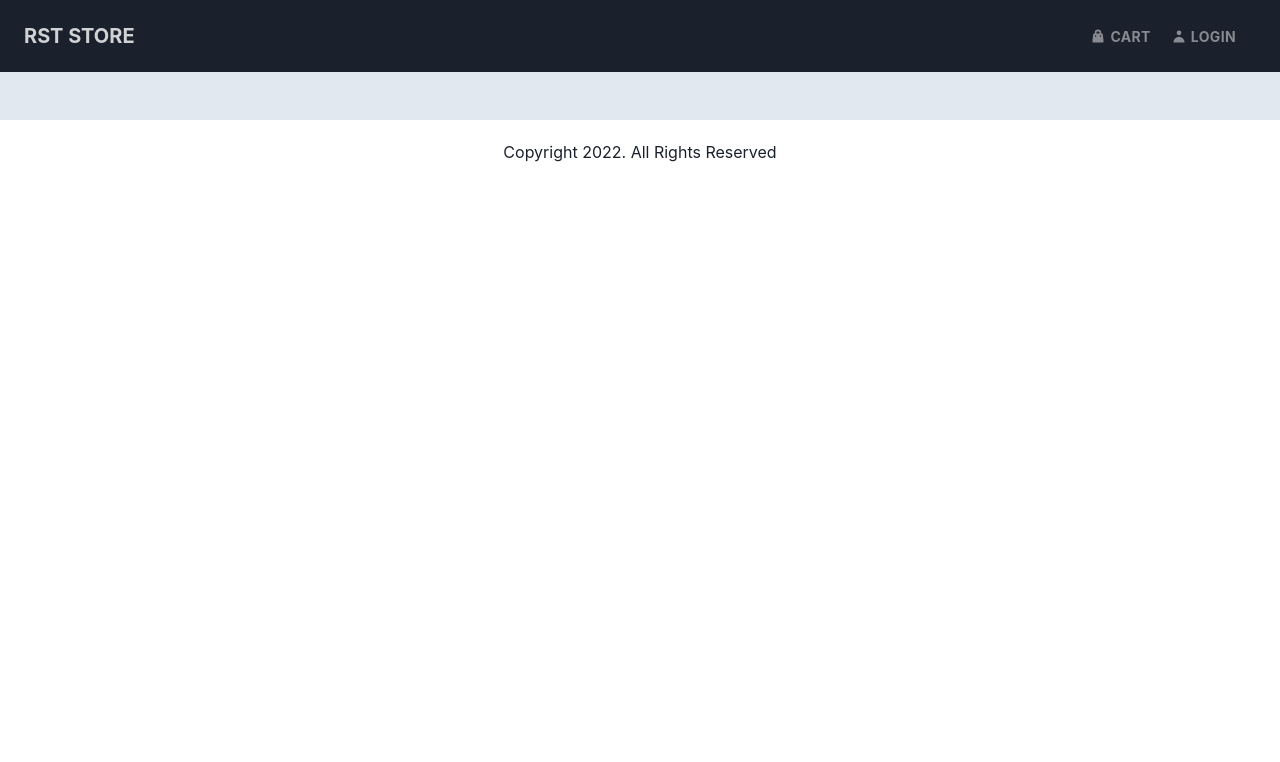
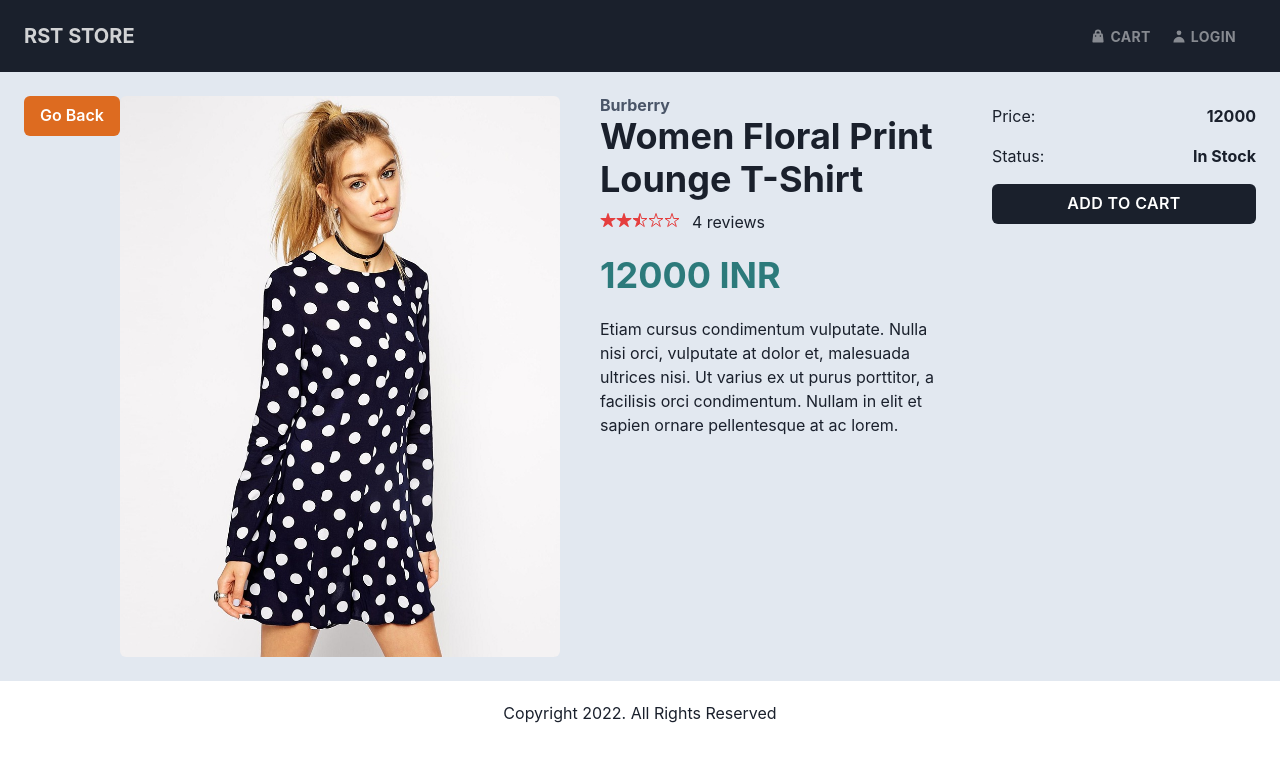
Before and after one commit to shoebmalik07/Ecommerce, a React (Create React App) app in the folder frontend/: page /product/1 in a window 1280 px wide. Shown: the top 762 px of the page. Built offline with nearby package versions, Linux system fonts and the light colour scheme.

Commit message:
Step 6 completed. Design and build the ProductScreen component done.

```diff
--- a/frontend/src/App.js
+++ b/frontend/src/App.js
@@ -3,6 +3,7 @@
 import Footer from './components/Footer'
 import HomeScreen from './screens/HomeScreen';
 import { Flex } from '@chakra-ui/react';
+import ProductScreen from './screens/ProductScreen';
 
 
 const App = () => {
@@ -19,9 +20,10 @@
           bgColor='gray.200'
 
         >
-          {/* <HomeScreen /> */}
+
           <Routes>
             <Route path='/' element={<HomeScreen />} />
+            <Route path='/product/:id' element={<ProductScreen />} />
           </Routes>
         </Flex>
         <Footer />
--- a/frontend/src/components/Rating.js
+++ b/frontend/src/components/Rating.js
@@ -4,6 +4,7 @@
 const Rating = ({ value, text,color = 'red.500' }) => {
     return (
         <Flex alignItems='center'>
+        <Box mr='3'>
             <Icon
                 color={color}
                 as={value >= 1 ? IoStar : value >= 0.5 ? IoStarHalf : IoStarOutline}
@@ -24,6 +25,8 @@
                 color={color}
                 as={value >= 5 ? IoStar : value >= 4.5 ? IoStarHalf : IoStarOutline}
             />
+            </Box>
+            <Text>{text}</Text>
         </Flex>
     )
 }
--- a/frontend/src/products.js
+++ b/frontend/src/products.js
@@ -91,7 +91,7 @@
       numReviews: 3,
     },
     {
-      _id: '7',
+      _id: '8',
       name: 'Printed Polo Collar T-shirt',
       image: '/images/female_img_4.jpg',
       description:
--- a/frontend/src/screens/HomeScreen.js
+++ b/frontend/src/screens/HomeScreen.js
@@ -12,7 +12,7 @@
             <Grid templateColumns='1fr 1fr 1fr 1fr' gap='8' >
                 {
                     products.map((prod) => (
-                        <Product product={prod} />
+                        <Product key={prod._id} product={prod} />
                     ))
                 }
             </Grid>
--- /dev/null
+++ b/frontend/src/screens/ProductScreen.js
@@ -0,0 +1,78 @@
+import { Link as RouterLink, useParams } from "react-router-dom";
+import { Flex, Grid, Image, Heading, Text, Button } from "@chakra-ui/react";
+import Rating from "../components/Rating";
+import products from "../products";
+
+import React from 'react'
+
+const ProductScreen = () => {
+    const {id} = useParams()
+
+    const product = products.find((prod) => prod._id === id)
+    return (
+        <>
+            <Flex mb='5'>
+                <Button
+                    as={RouterLink} to='/' colorScheme='orange'>
+                    Go Back </Button>
+            </Flex>
+
+
+            <Grid templateColumns='5fr 4fr 3fr' gap = '10'>
+            <Image src={product.image} alt = {product.name} borderRadius = 'md' />
+
+            <Flex direction='column'>
+            <Heading as = 'h6' fontSize='base' color = 'gray.600'>
+                {product.brand}
+            </Heading>
+            <Heading as = 'h2' fontSize='4xl' mb = '2'>
+                {product.name}
+            </Heading>
+            <Rating
+            value = {product.rating}
+            text  = {`${product.numReviews} reviews`}
+
+            />
+            <Heading
+            as = 'h5'
+            my='5'
+            fontSize = '4xl'
+            fontWeight='bold'
+            color = 'teal.600'
+            >
+                {`${product.price} INR`}
+            </Heading>
+            <Text>{product.description}</Text>
+
+            </Flex>
+
+
+            <Flex direction='column'>
+            <Flex justifyContent='space-between' py = '2'>
+            <Text>Price:</Text>
+            <Text fontWeight='bold'>{product.price}</Text>
+
+            </Flex>
+
+            <Flex justifyContent= 'space-between' py = '2'>
+            <Text>Status:</Text>
+            <Text fontWeight='bold'>{product.countInStock>0 ? 'In Stock': 'Not Available'}</Text>
+            </Flex>
+            <Button
+            bgColor='gray.800'
+            textTransform = 'uppercase'
+            letterSpacing='wide'
+            colorScheme='teal'
+            my = '2'
+            disabled = {product.countInStock===0}
+            >
+                Add To Cart
+            </Button>
+
+            </Flex>
+            </Grid>
+        </>
+    )
+}
+
+export default ProductScreen
```
